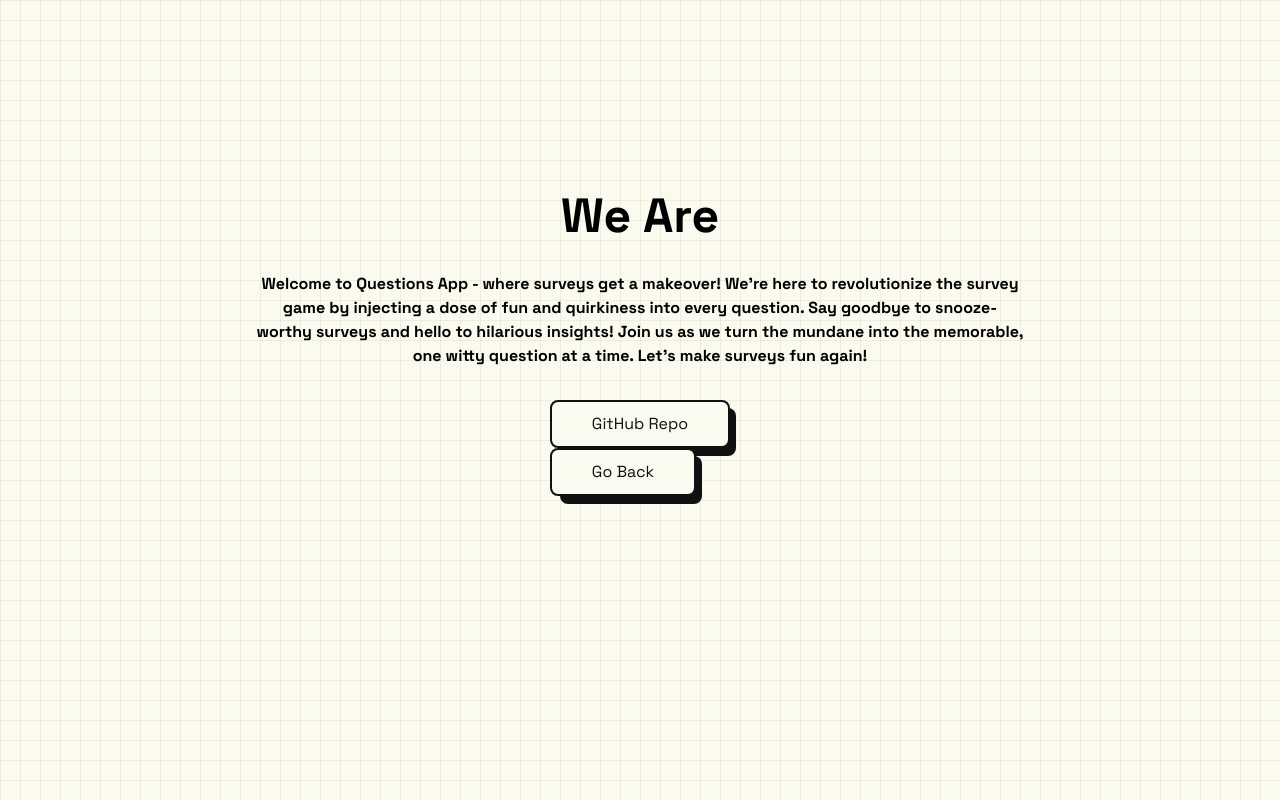
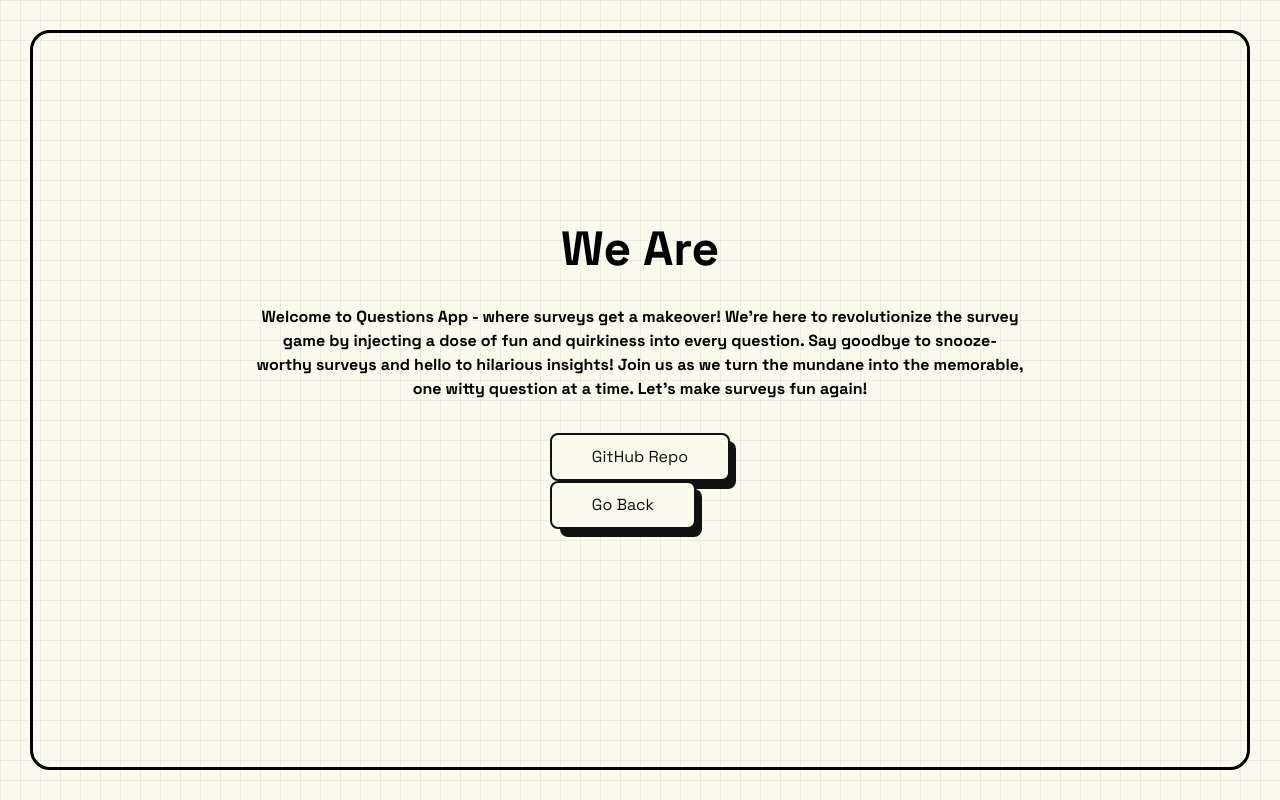
Before and after one commit to ecemonkol/DevRoast, a React (Vite) app: page /about in a window 1280 px wide. Built offline with nearby package versions, Linux system fonts and the light colour scheme.

Commit message:
frame back

```diff
--- a/src/App.css
+++ b/src/App.css
@@ -33,13 +33,15 @@
     ),
     linear-gradient(rgba(128, 110, 96, 0.1) 1px, transparent 1px);
   background-size: 20px 20px;
-  /* position: fixed;
+  position: fixed;
   top: 30px;
   left: 30px;
   right: 30px;
-  bottom: 30px; */
-  /* border: 3px solid black; */
+  bottom: 30px;
+  border: 3px solid black;
   border-radius: 20px;
+  /* height: 100vh;
+  width: 100vw; */
   overflow: hidden;
 }
 
```
